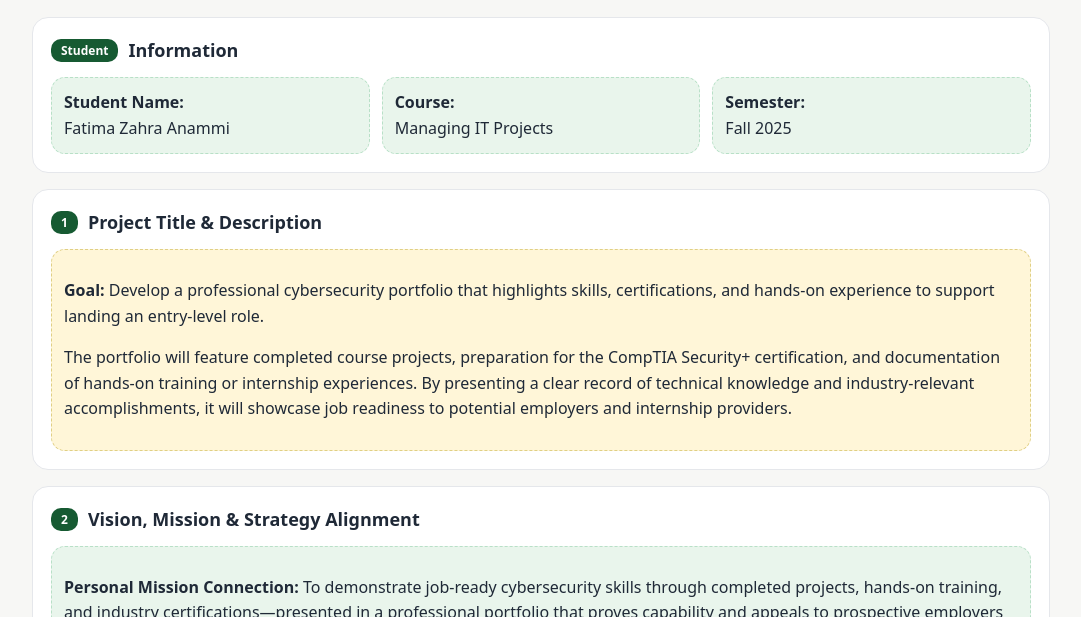
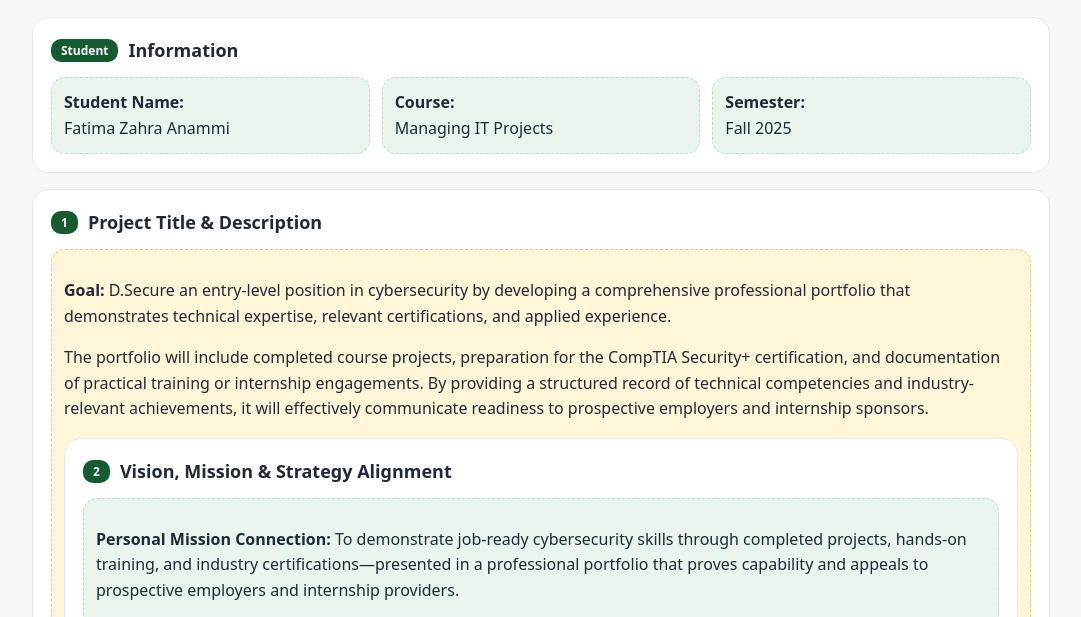
Before and after one commit to Lena0923/Charter-Template29, a plain HTML site: page index.html in a window 1280 px wide. Shown: the part 180-797 px from the top of the page, without its empty margins (99-1180 px from the left). Drawn offline with Linux system fonts and the light colour scheme; files whose address does not match are found by name.

Commit message:
Update index.html

```diff
--- a/index.html
+++ b/index.html
@@ -93,10 +93,8 @@
     <section aria-labelledby="title-desc">
       <h2 id="title-desc"><span>1</span> Project Title &amp; Description</h2>
       <div class="note">
-        <p class="tight"><strong>Goal:</strong> Develop a professional cybersecurity portfolio that highlights skills, certifications, and hands-on experience to support landing an entry-level role.</p>
-        <p class="tight">The portfolio will feature completed course projects, preparation for the CompTIA Security+ certification, and documentation of hands-on training or internship experiences. By presenting a clear record of technical knowledge and industry-relevant accomplishments, it will showcase job readiness to potential employers and internship providers.</p>
-      </div>
-    </section>
+        <p class="tight"><strong>Goal:</strong> D.Secure an entry-level position in cybersecurity by developing a comprehensive professional portfolio that demonstrates technical expertise, relevant certifications, and applied experience.</p>
+        <p class="tight">The portfolio will include completed course projects, preparation for the CompTIA Security+ certification, and documentation of practical training or internship engagements. By providing a structured record of technical competencies and industry-relevant achievements, it will effectively communicate readiness to prospective employers and internship sponsors.
 
     <!-- Vision, Mission & Strategy -->
     <section aria-labelledby="vision-mission">
```
